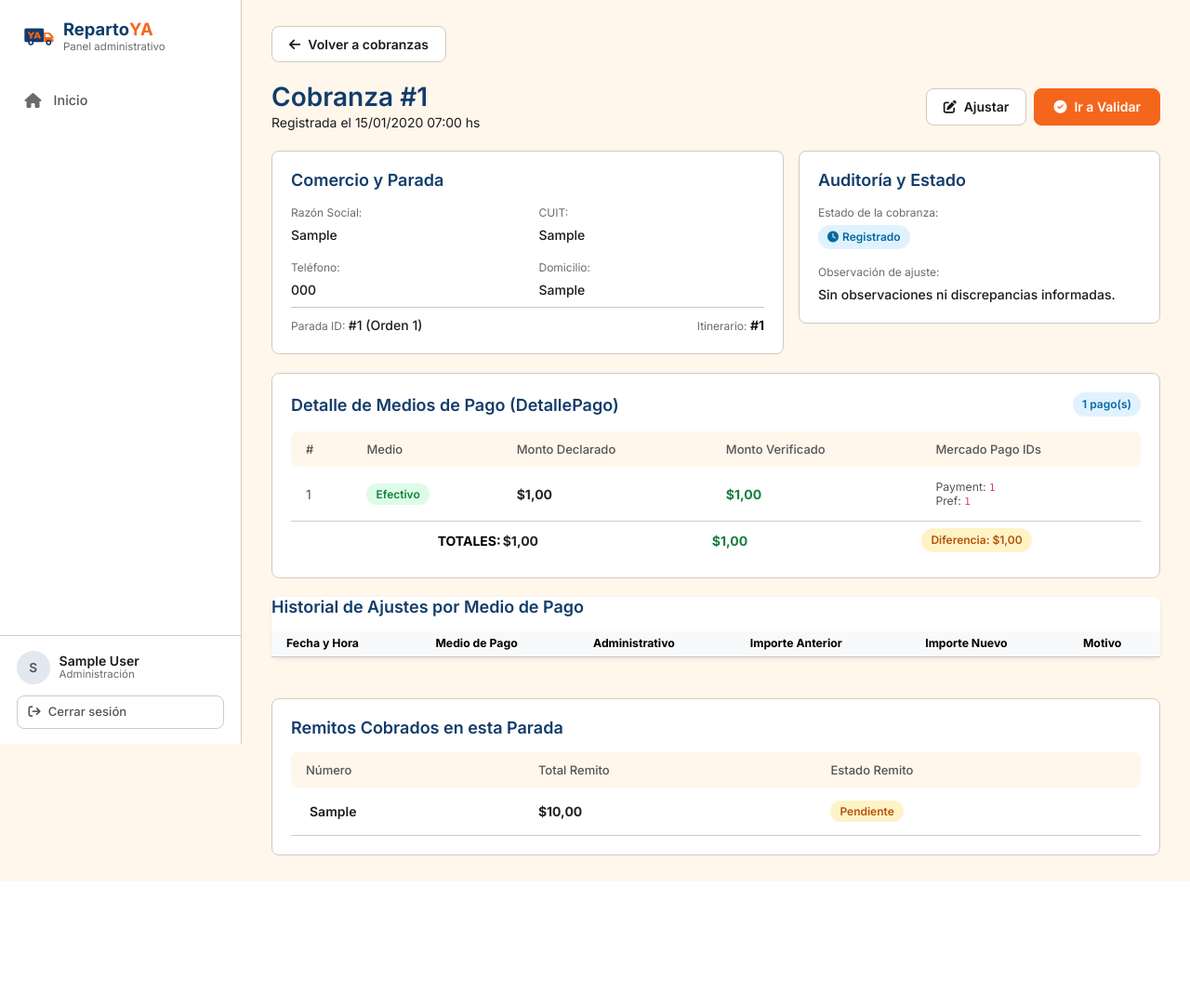
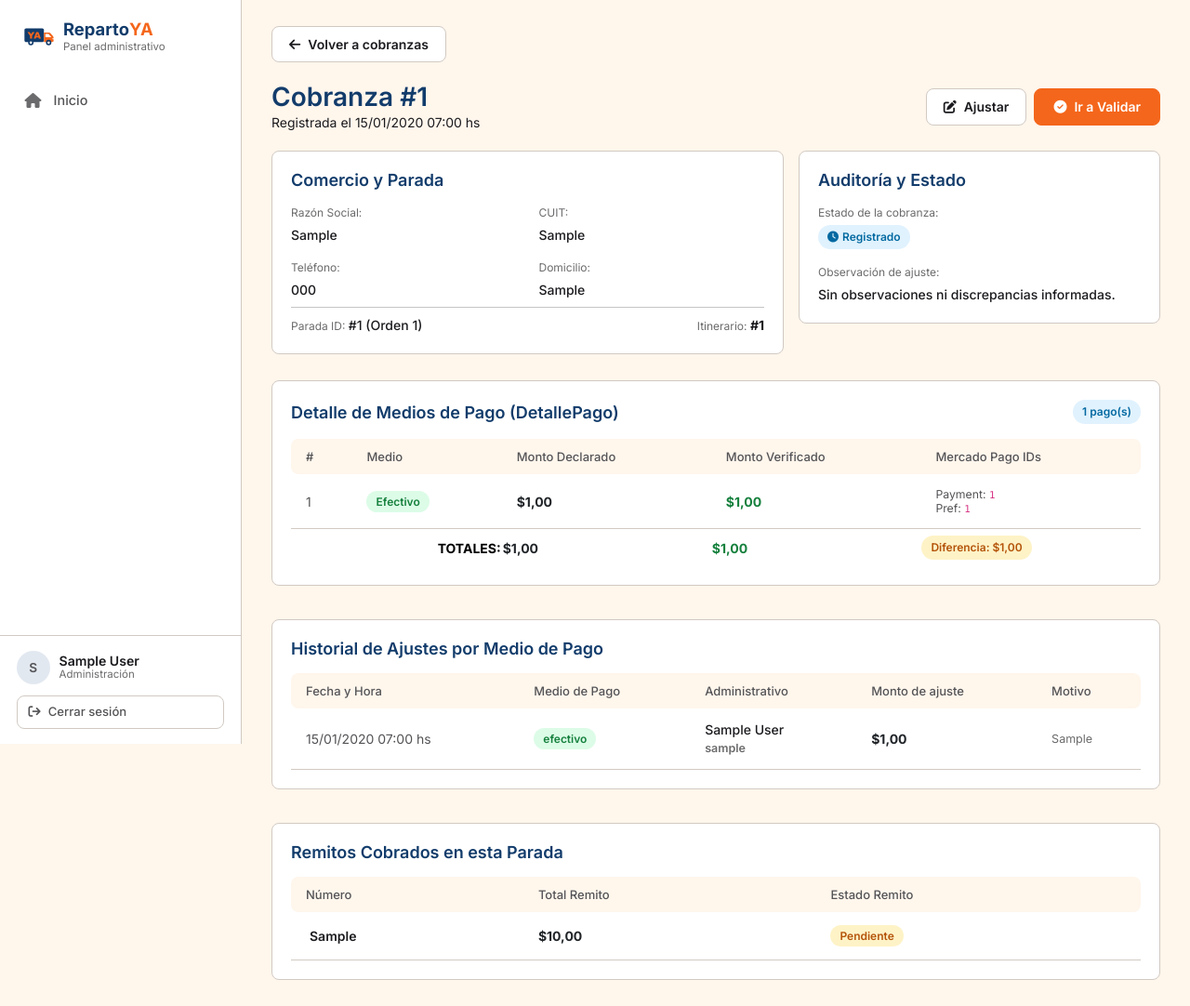
Before and after one commit to enzogiandon/Proyecto_Ing-software, a Django app: page /cobranza/1/ in a window 1280 px wide. Shown: the whole page at 93% size. Before the commit the page ends 948 px from the top, so only its background shows below. Run offline with Django 5.2, Linux system fonts and the light colour scheme; a user stored in the database is signed in; tables that the repository leaves empty hold one stand-in row (values such as "Sample post"); lists and menus that the app fills with data are empty.

Commit message:
Agrego estilo a la tabla de ajustes del detalle de cobranzas

```diff
--- a/apps/cobranza/templates/cobranza/cobranza_detalle.html
+++ b/apps/cobranza/templates/cobranza/cobranza_detalle.html
@@ -43,7 +43,7 @@
     </div>
 
     <!-- Fila Superior: Datos de Parada / Comercio y Estado -->
-    <div class="row g-3">
+    <div class="row g-3 mb-2">
         <!-- Card Comercio / Parada -->
         <div class="col-md-7">
             <section class="itinerarios-card">
@@ -120,7 +120,7 @@
     </div>
 
     <!-- Tabla de Pagos Declarados vs Verificados -->
-    <div class="itinerarios-card">
+    <div class="itinerarios-card mb-3">
         <div class="d-flex justify-content-between align-items-center">
             <h2 class="text-section text-c-brand mb-3">
                 Detalle de Medios de Pago (DetallePago)
@@ -206,36 +206,45 @@
 
     <!-- Historial de Ajustes Administrativos (Criterio Escenario 3) -->
     {% if cobranza.ajustes.exists %}
-      <div class="card shadow-sm border-0 mb-4">
+      <div class="itinerarios-card mb-3">
             <h2 class="text-section text-c-brand mb-3">
                 Historial de Ajustes por Medio de Pago
             </h2>
           <div class="table-responsive">
-              <table class="table table-sm table-hover align-middle mb-0">
+              <table class="itinerarios-tabla">
                   <thead class="table-light small">
                       <tr>
                           <th class="ps-3">Fecha y Hora</th>
                           <th>Medio de Pago</th>
                           <th>Administrativo</th>
-                          <th>Importe Anterior</th>
-                          <th>Importe Nuevo</th>
+                          <th>Monto de ajuste</th>
                           <th>Motivo</th>
                       </tr>
                   </thead>
                   <tbody>
-                      {% for detalle in cobranza.detalles.all %}
-                          {% for ajuste in detalle.ajustes.all %}
+                    {% for ajuste in cobranza.ajustes.all %}
                         <tr>
                             <td class="ps-3 small text-muted">{{ ajuste.fecha|date:"d/m/Y H:i" }} hs</td>
                             <td>
-                                  <span class="badge bg-light text-dark border">{{ detalle.get_medio_display }}</span>
+                                <span class="itin-badge {% if ajuste.medio == 'efectivo' %}itin-badge--entregado{% elif ajuste.medio == 'transferencia' %}itin-badge--asignado{% else %}itin-badge--ruta{% endif %}">
+                                    {{ ajuste.medio }}
+                                </span>
                             </td>
-                              <td class="fw-semibold">{{ ajuste.usuario.get_full_name|default:ajuste.usuario.username }}</td>
-                              <td class="text-secondary">${{ ajuste.importe_anterior }}</td>
-                              <td class="text-success fw-bold">${{ ajuste.importe_nuevo }}</td>
-                              <td class="small">{{ ajuste.motivo }}</td>
+                            <td class="fw-semibold">
+                                <div class="cell-main cell-main--medium">
+                                    {{ ajuste.usuario.get_full_name }}
+                                </div>
+                                <div class="cell-sub">
+                                    {{ ajuste.usuario.username }}
+                                </div>
+                            </td>
+                            <td class="fw-bold text-dark">${{ ajuste.monto }}</td>
+                            <td class="small">
+                                <span class="cell-sub" title="{{ ajuste.motivo }}">
+                                    {{ ajuste.motivo }}
+                                </span>
+                            </td>
                         </tr>
-                          {% endfor %}
                     {% empty %}
                         <tr>
                             <td colspan="6" class="text-center py-3 text-muted small">Sin ajustes registrados.</td>
```
Lines whose indentation alone changed are shown as unchanged.
